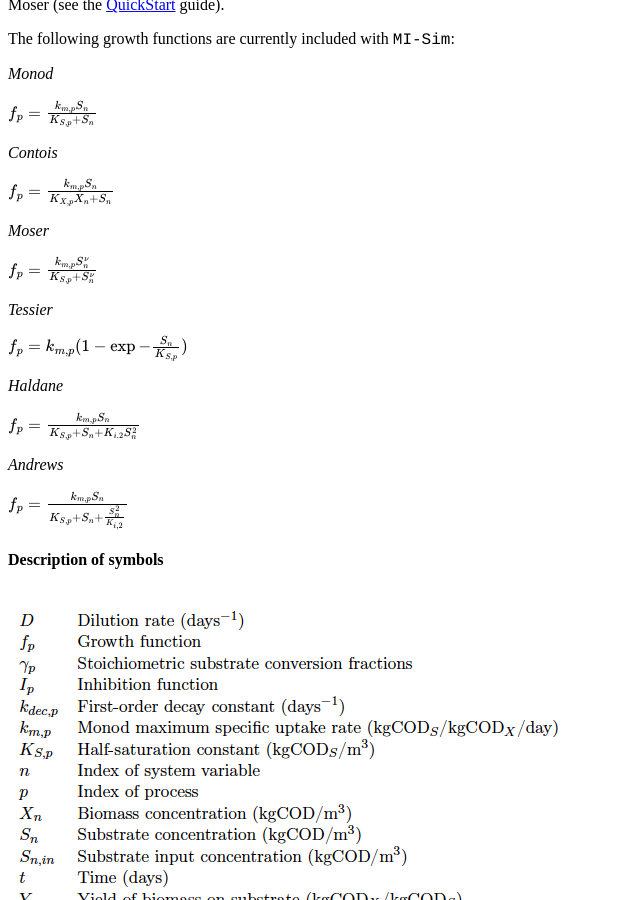
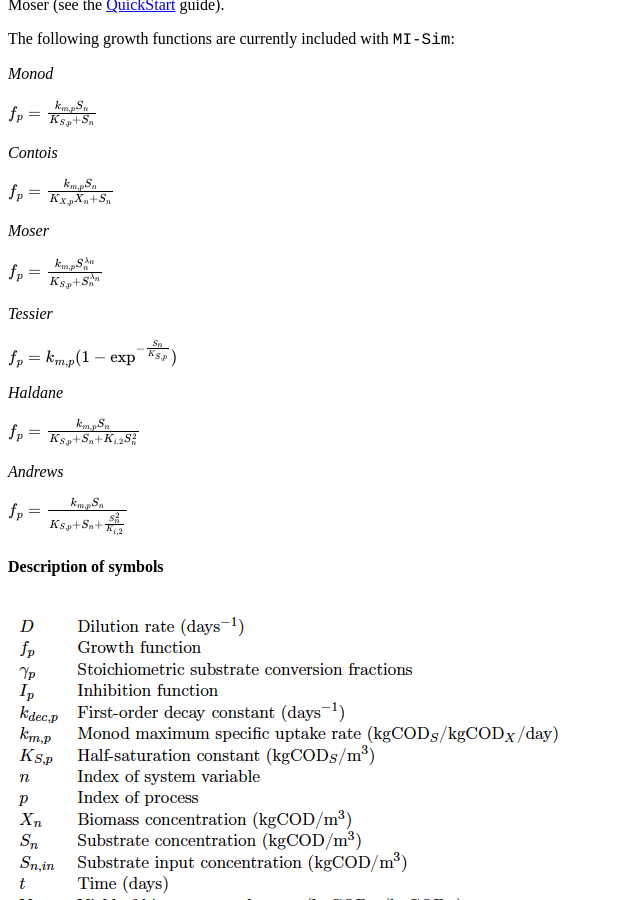
Before and after one commit to MI-SIM/MI-SIM.github.io, a Jekyll site: the page built from _posts/01-01-17-misiminterface.md, in a window 1280 px wide and 900 px high, scrolled down 6443 px. Shown: the whole window, without its empty margins (0-640 px from the left). Built offline with Jekyll 4.4.1, drawn with Linux system fonts in a browser that asks for light colours; formulas are drawn with MathJax 3; a style sheet for code colours, icons or effects is not loaded.

Commit message:
Added equations for growth models

```diff
--- a/_posts/01-01-17-misiminterface.md
+++ b/_posts/01-01-17-misiminterface.md
@@ -201,14 +201,14 @@ $f_{p} = \frac{k_{m,p}S_n}{K_{X,p}X_n+S_n}$
 
 *Moser*
 
-$f_{p} = \frac{k_{m,p}S_n^{\nu}}{K_{S,p}+S_n^{\nu}}$
+$f_{p} = \frac{k_{m,p}S_n^{\lambda_n}}{K_{S,p}+S_n^{\lambda_n}}$
 
 <p></p>
 <p></p>
 
 *Tessier*
 
-$f_{p} = k_{m,p}(1-\exp{-\frac{S_n}{K_{S,p}}})$
+$f_{p} = k_{m,p}(1-\exp^{-\frac{S_n}{K_{S,p}}})$
 
 <p></p>
 <p></p>
```
